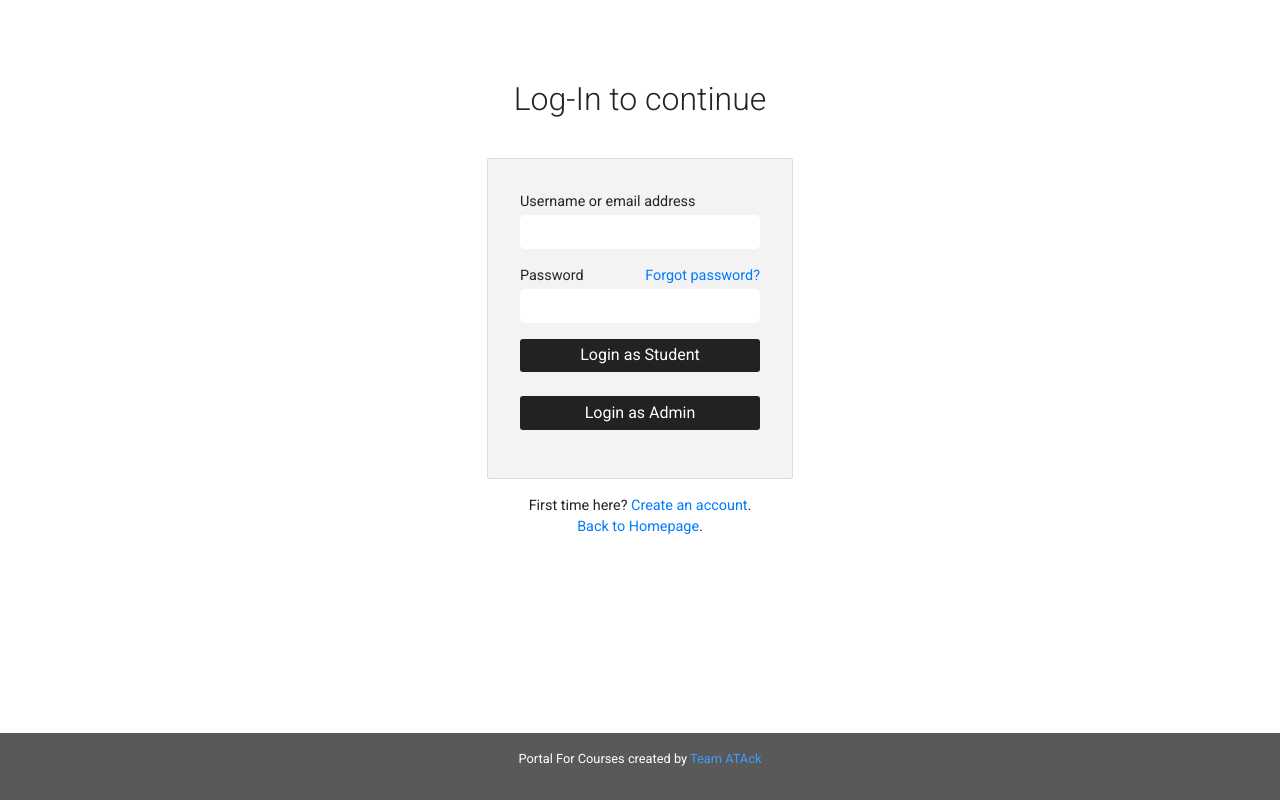
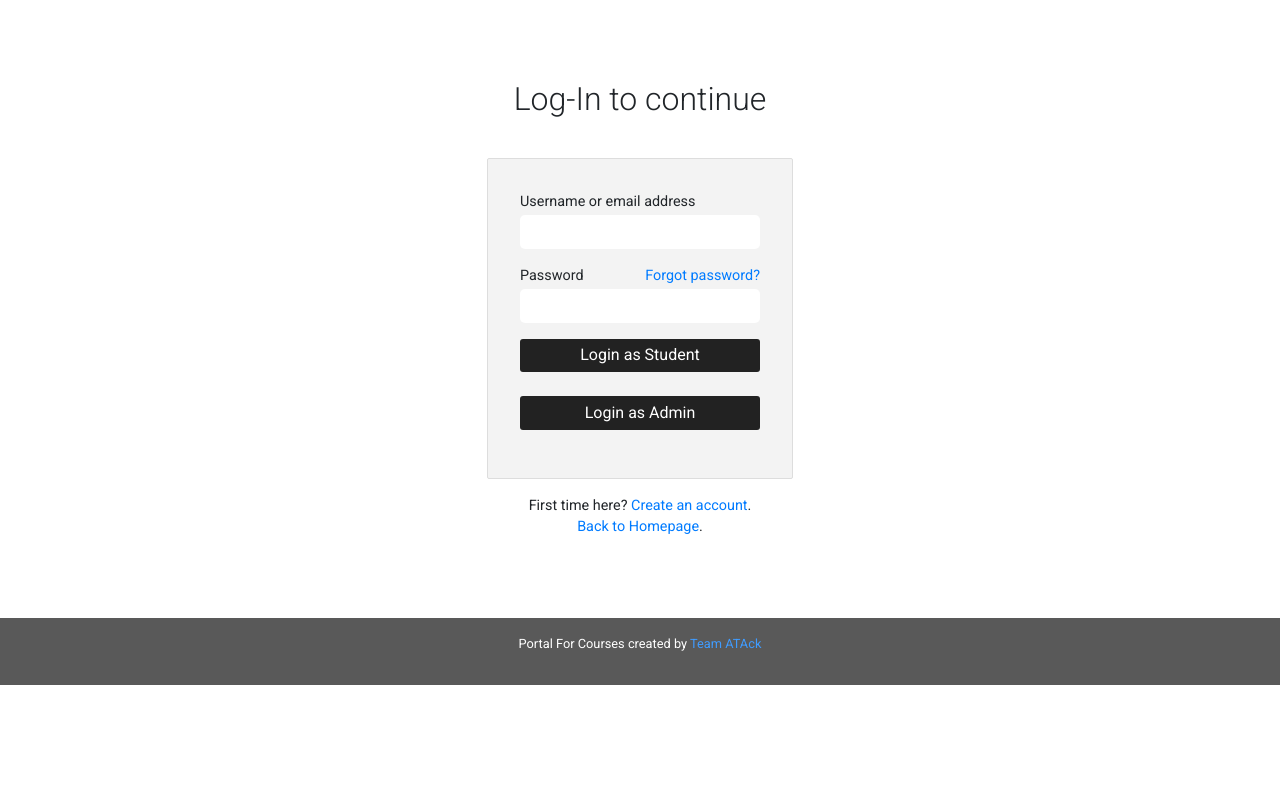
Before and after one commit to ATAck-Portal-for-Courses/Portal-For-Courses, a React (Create React App) app in the folder atack-portal/frontend/: page /login in a window 1280 px wide. Built offline with nearby package versions, Linux system fonts and the light colour scheme; the HTML template or start-up script is replaced by a standard one; a web font is replaced by a local one.

Commit message:
fixed position of footer

```diff
--- a/atack-portal/frontend/src/App.css
+++ b/atack-portal/frontend/src/App.css
@@ -148,8 +148,10 @@ form span {
     background: #222;
     font-size: .8rem;
     color: #fff;
-    position: absolute;
-    bottom: 0;
+    position:relative;
+    left:0;
+    bottom:0;
+    right:0;
     padding: 1rem;
     margin: 0;
     width: 100%;
--- a/atack-portal/frontend/src/App.js
+++ b/atack-portal/frontend/src/App.js
@@ -15,6 +15,7 @@ import './App.css'
 
 export default function App() {
     return (
+        <>
         <div className='App'>
         <Router>
             <div>
@@ -27,9 +28,10 @@ export default function App() {
                     <Route path="/admin" element={ <AdminHome /> } />
                     <Route path="/student" element={ <StudentHome /> }/>
                 </Routes>
-                <Footer />
             </div>
         </Router>
+        <Footer />
         </div>
+        </>
     )
 }
```
